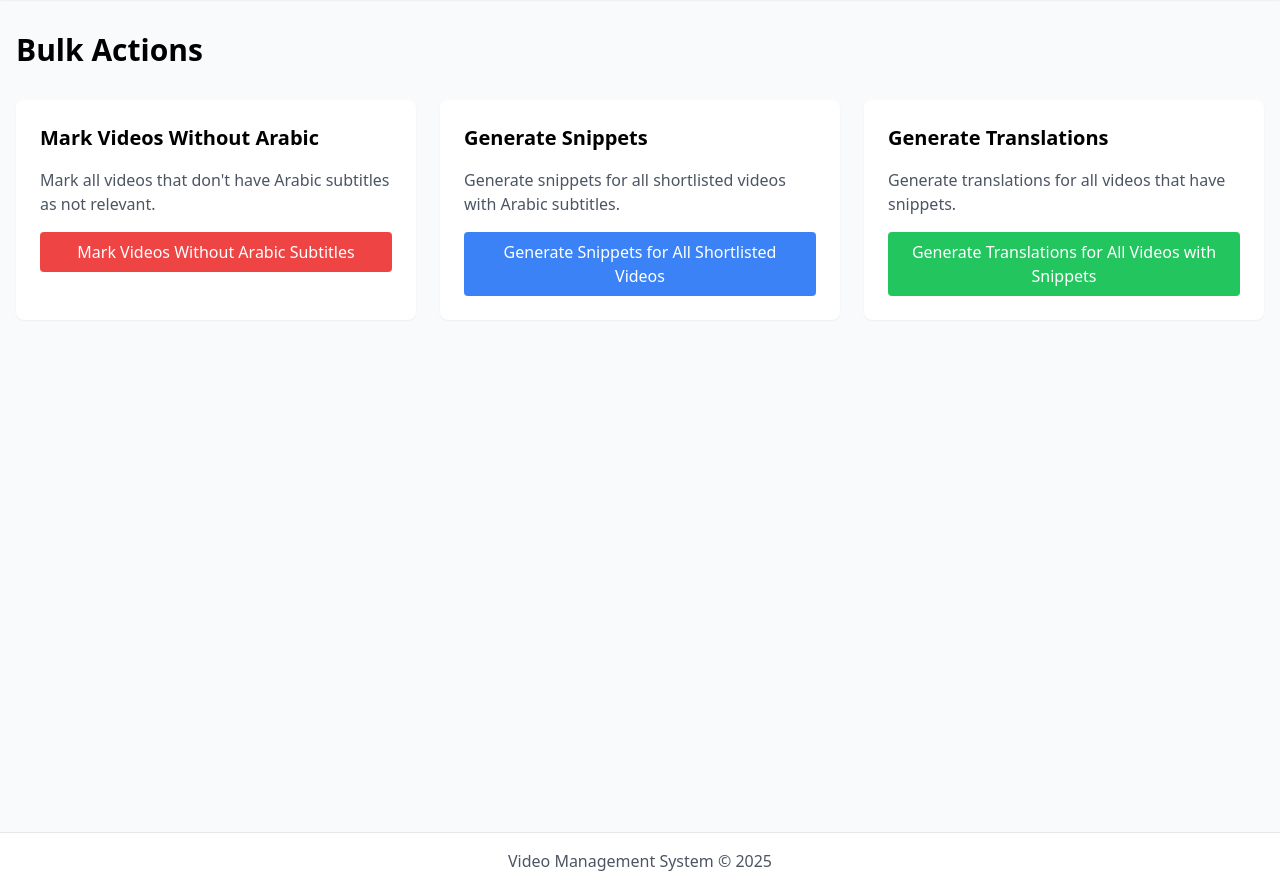
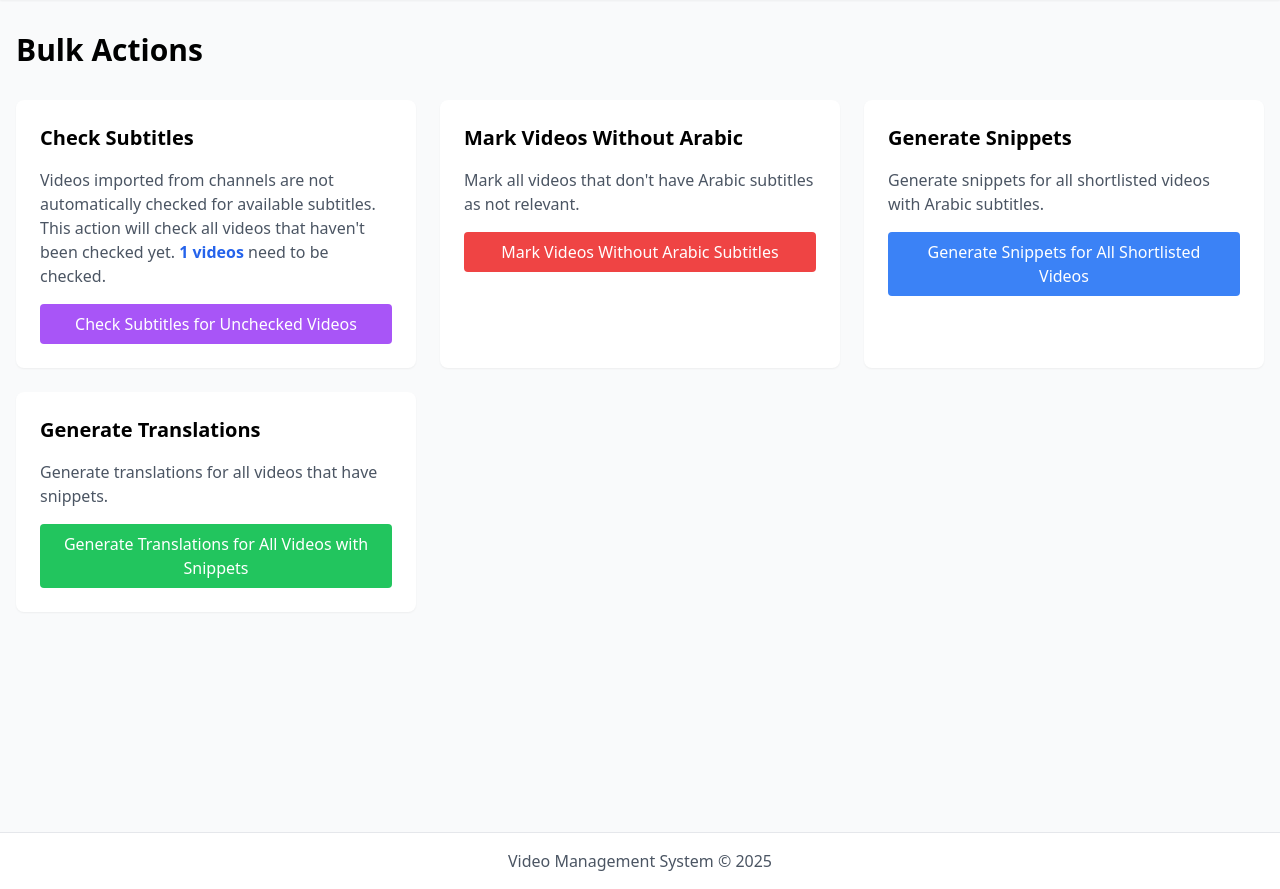
Before and after one commit to koljapluemer/snipvocab, a Django app: page /cms/actions/ in a window 1280 px wide. Shown: the part 64-953 px from the top of the page. Run offline with Django 5.2, Linux system fonts and the light colour scheme; data comes from the database, SQL or seed files in the repository; some libraries are stand-ins or nearby versions.

Commit message:
improve review flow

```diff
--- a/backend/cms/templates/actions.html
+++ b/backend/cms/templates/actions.html
@@ -5,6 +5,26 @@
     <h1 class="mb-8 text-3xl font-bold">Bulk Actions</h1>
 
     <div class="grid grid-cols-1 md:grid-cols-2 lg:grid-cols-3 gap-6">
+        <!-- Check Subtitles -->
+        <div class="bg-white p-6 rounded-lg shadow-sm">
+            <h2 class="text-xl font-semibold mb-4">Check Subtitles</h2>
+            <p class="text-gray-600 mb-4">
+                Videos imported from channels are not automatically checked for available subtitles.
+                This action will check all videos that haven't been checked yet.
+                {% if unchecked_count > 0 %}
+                <span class="font-semibold text-blue-600">{{ unchecked_count }} videos</span> need to be checked.
+                {% else %}
+                All videos have been checked for subtitles.
+                {% endif %}
+            </p>
+            <form method="post" action="{% url 'bulk_check_subtitles' %}">
+                {% csrf_token %}
+                <button type="submit" class="w-full px-4 py-2 bg-purple-500 text-white rounded hover:bg-purple-600">
+                    Check Subtitles for Unchecked Videos
+                </button>
+            </form>
+        </div>
+
         <!-- Mark Videos Without Arabic -->
         <div class="bg-white p-6 rounded-lg shadow-sm">
             <h2 class="text-xl font-semibold mb-4">Mark Videos Without Arabic</h2>
--- a/backend/cms/urls.py
+++ b/backend/cms/urls.py
@@ -17,4 +17,5 @@ urlpatterns = [
     path('mark-videos-without-arabic/', views.mark_videos_without_arabic_subtitles, name='mark_videos_without_arabic'),
     path('generate-snippets-all/', views.generate_snippets_for_all_shortlisted, name='generate_snippets_all'),
     path('generate-translations-all/', views.generate_translations_for_all_snippets, name='generate_translations_all'),
+    path('bulk-check-subtitles/', views.bulk_check_subtitles, name='bulk_check_subtitles'),
 ]
--- a/backend/cms/views.py
+++ b/backend/cms/views.py
@@ -150,22 +150,16 @@ def import_channel_videos(request):
 
 def review_videos(request):
     """View to review videos that need review"""
-    # Get videos that need review
-    videos = Video.objects.filter(status=VideoStatus.NEEDS_REVIEW)
-
-    # Get page number from request
-    page_number = request.GET.get('page', 1)
-
-    # Paginate the videos
-    paginator = Paginator(videos, 20)
-    page_obj = paginator.get_page(page_number)
+    # Get first 50 videos that need review, ordered by youtube_id
+    videos = Video.objects.filter(status=VideoStatus.NEEDS_REVIEW).order_by('youtube_id')[:50]
 
     # Process each video to get available languages
-    for video in page_obj:
+    for video in videos:
         try:
             # Get available languages using youtube_transcript_api
             available_languages = YouTubeTranscriptApi.list_transcripts(video.youtube_id)
             video.available_subtitle_languages = [lang.language_code for lang in available_languages]
+            video.checked_for_arabic_subtitles = True
             video.save()
         except Exception as e:
             # If no transcripts available, set empty list
@@ -173,8 +167,7 @@ def review_videos(request):
             video.save()
 
     context = {
-        'videos': page_obj,
-        'page_obj': page_obj
+        'videos': videos
     }
 
     return render(request, 'review_videos.html', context)
@@ -684,4 +677,43 @@ def generate_translations_for_all_snippets(request):
 
 def actions(request):
     """View for the actions page"""
-    return render(request, 'actions.html')
+    unchecked_count = Video.objects.filter(checked_for_arabic_subtitles=False).count()
+    context = {
+        'unchecked_count': unchecked_count
+    }
+    return render(request, 'actions.html', context)
+
+@require_http_methods(["POST"])
+def bulk_check_subtitles(request):
+    """View to check subtitles for all videos that haven't been checked yet"""
+    try:
+        # Get all videos that haven't been checked for Arabic subtitles
+        videos = Video.objects.filter(checked_for_arabic_subtitles=False)
+        processed_count = 0
+        error_count = 0
+        error_videos = []
+
+        for video in videos:
+            try:
+                # Get available languages
+                available_languages = YouTubeTranscriptApi.list_transcripts(video.youtube_id)
+                video.available_subtitle_languages = [lang.language_code for lang in available_languages]
+                video.checked_for_arabic_subtitles = True
+                video.save()
+                processed_count += 1
+            except Exception as e:
+                error_count += 1
+                error_videos.append(f"{video.youtube_id} (Error: {str(e)})")
+                # Mark as checked even if there was an error to avoid retrying
+                video.checked_for_arabic_subtitles = True
+                video.save()
+
+        if processed_count > 0:
+            messages.success(request, f"Successfully checked subtitles for {processed_count} videos.")
+        if error_count > 0:
+            messages.error(request, f"Failed to check subtitles for {error_count} videos: {', '.join(error_videos)}")
+
+    except Exception as e:
+        messages.error(request, f"Error checking subtitles: {str(e)}")
+
+    return redirect('actions')
```
Also changed, not shown: backend/cms/templates/review_videos.html (+0 -24 lines).
